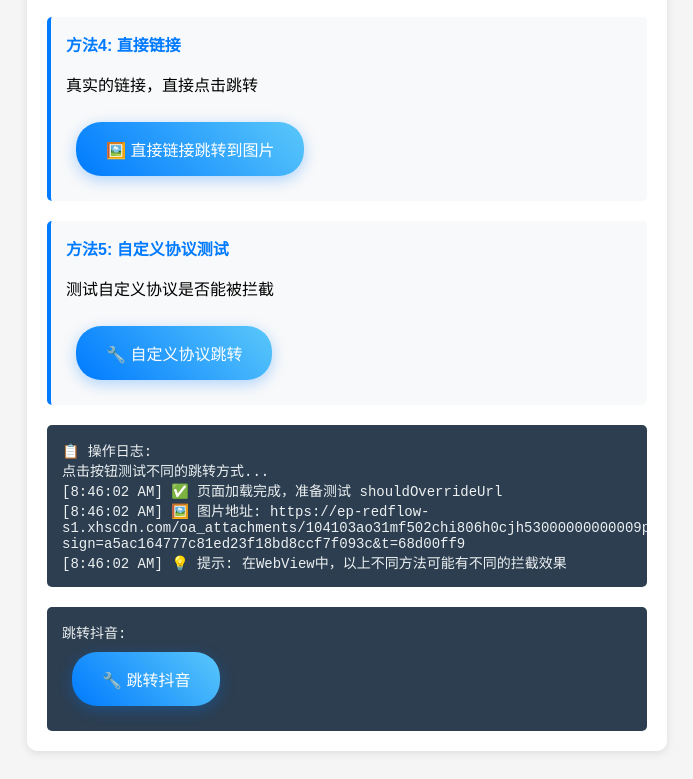
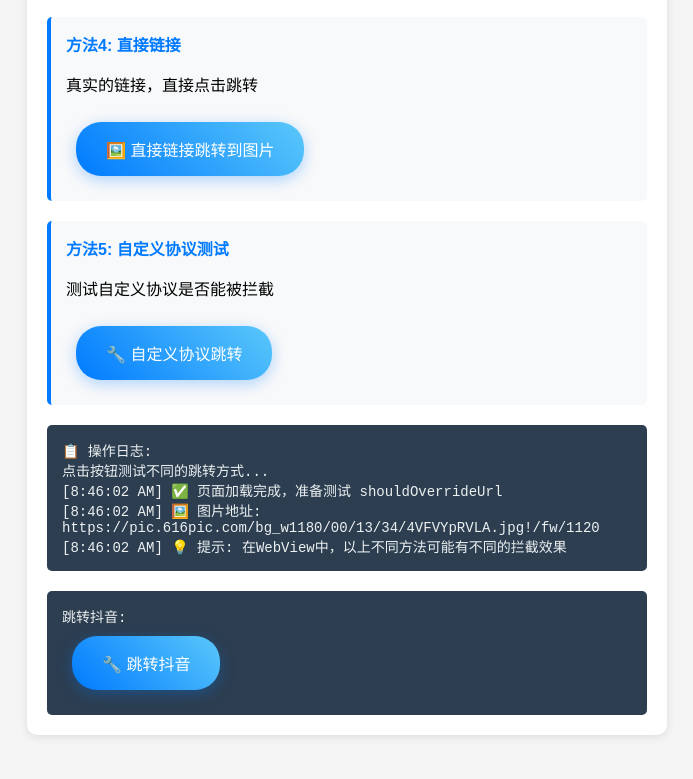
Before and after one commit to Lskjsjdjbrudhfbrjdjwb/Lskjsjdjbrudhfbrjdjwb.github.io, a plain HTML site: page index.html in a window 1280 px wide. Shown: the part 1054-1833 px from the top of the page, without its empty margins (293-986 px from the left). Drawn offline with Linux system fonts and the light colour scheme.

Commit message:
Update index.html

```diff
--- a/index.html
+++ b/index.html
@@ -167,7 +167,7 @@
     </div>
 
     <script>
-        const imageUrl = "https://ep-redflow-s1.xhscdn.com/oa_attachments/104103ao31mf502chi806h0cjh53000000000009p2c4gu.png?sign=a5ac164777c81ed23f18bd8ccf7f093c&t=68d00ff9";
+        const imageUrl = "https://pic.616pic.com/bg_w1180/00/13/34/4VFVYpRVLA.jpg!/fw/1120";
 
         function log(message) {
             const logArea = document.getElementById('logArea');
```
